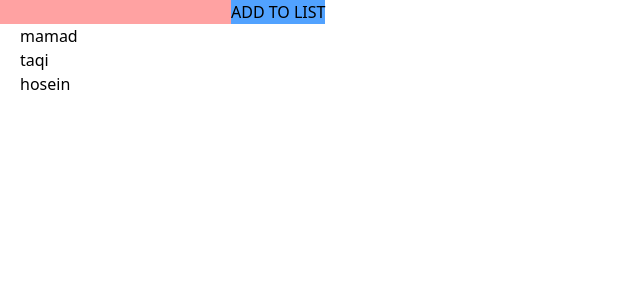
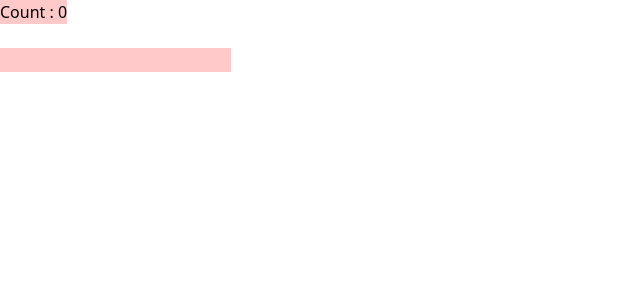
Before and after one commit to EmEsCoder/React, a React (Vite) app: page / in a window 1280 px wide. Shown: the top 300 px of the page, without its empty margins (0-640 px from the left). Built offline with nearby package versions, Linux system fonts and the light colour scheme.

Commit message:
C- useEffect P2

```diff
--- a/src/Components/Hooks.jsx
+++ b/src/Components/Hooks.jsx
@@ -1,31 +1,19 @@
-import { useState } from "react";
+import { useEffect, useState } from "react";
 
 function sample() {
-  const [members, setMembers] = useState(["mamad", "taqi", "hosein"]);
-  let [newMember,setNewMember] = useState('');
-//   console.log(newMember);
+  const [members, setMembers] = useState('');
+  const [count,setCount] = useState(0)
 
+    useEffect(()=> {
+        console.log("ejra bad code jsx");
 
+    },[count])
   return (
     <>
-      <input
-        type="text"
-        className="bg-red-300"
-        onChange={(e) => {
-            setNewMember(e.target.value)
-
-        }}
-      />
-      <button className="bg-blue-400" onClick={()=> {setMembers([...members,newMember])}}>ADD TO LIST</button>
-      <ul>
-        {members.map((evo) => {
-          return (
-            <li className="ml-5" key={evo}>
-              {evo}
-            </li>
-          );
-        })}
-      </ul>
+        <button className="bg-red-200" onClick={()=>setCount(count + 1)}>Count : {count}</button>
+        <br /><br />
+        <input type="text"  className="bg-red-200" onChange={(e)=> setMembers(e.target.value)} />
+        <p>{members}</p>
     </>
   );
 }
```
